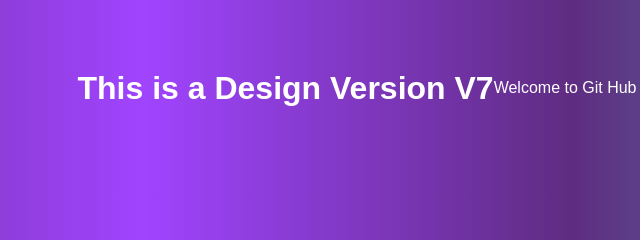
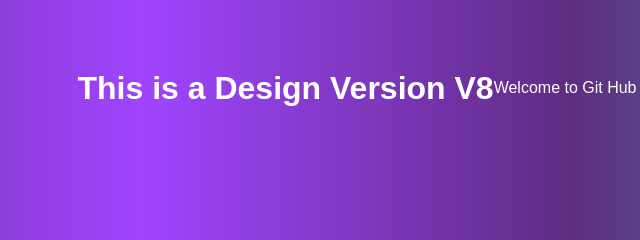
Before and after one commit to Shrungadithyaan/awswebtestrepo, a plain HTML site: page index.html in a window 1280 px wide. Shown: the part 312-552 px from the top of the page, 283-923 px from the left. Drawn offline with Linux system fonts and the light colour scheme.

Commit message:
Update index.html

```diff
--- a/index.html
+++ b/index.html
@@ -10,8 +10,8 @@
 </head>
 
 <body>
-    <h1>This is a Design Version V7</h1>
-    <br>
+    <h1>This is a Design Version V8</h1>
+    <br/>
     <p>Welcome to Git Hub</p>
 </body>
 
```
